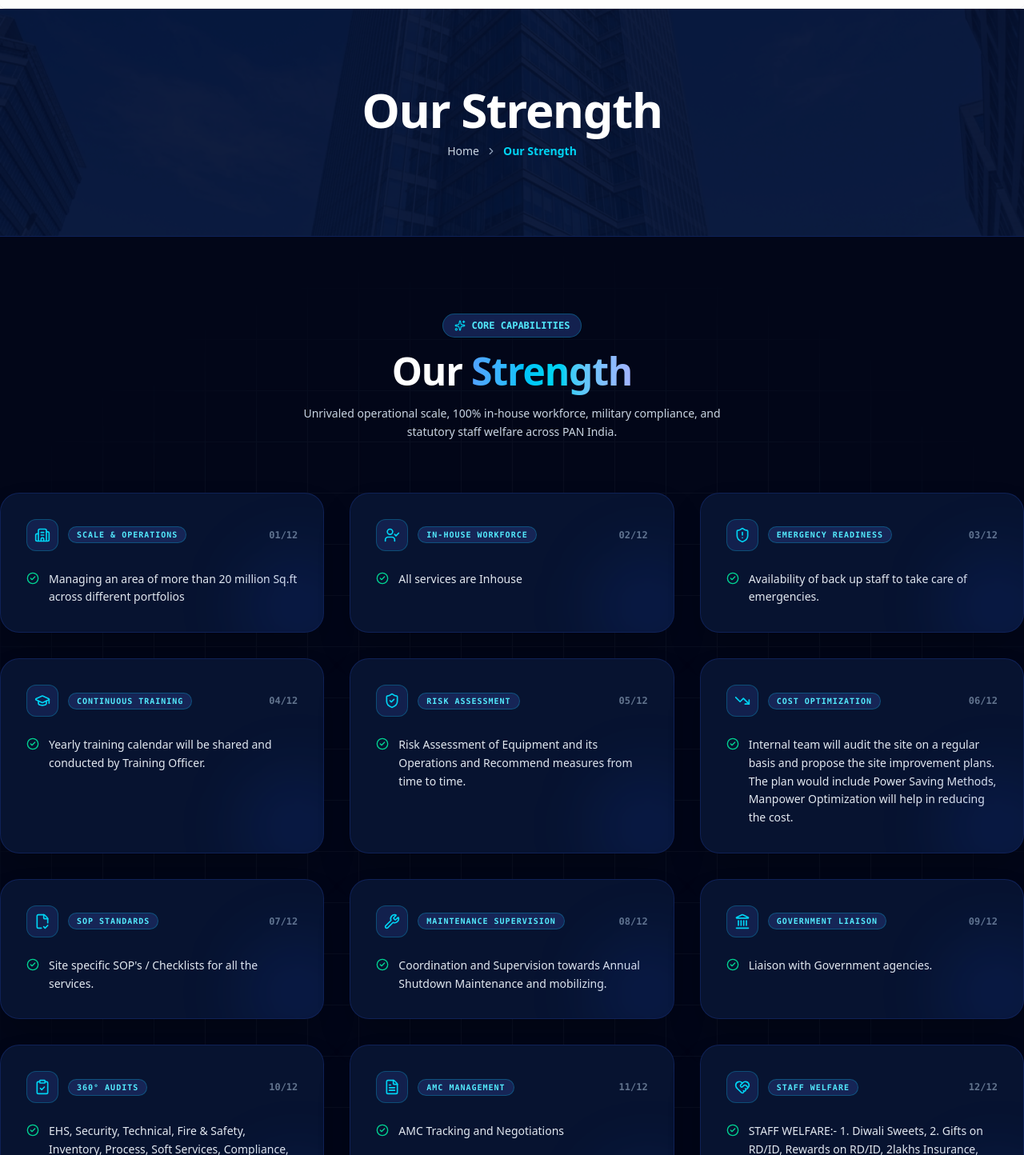
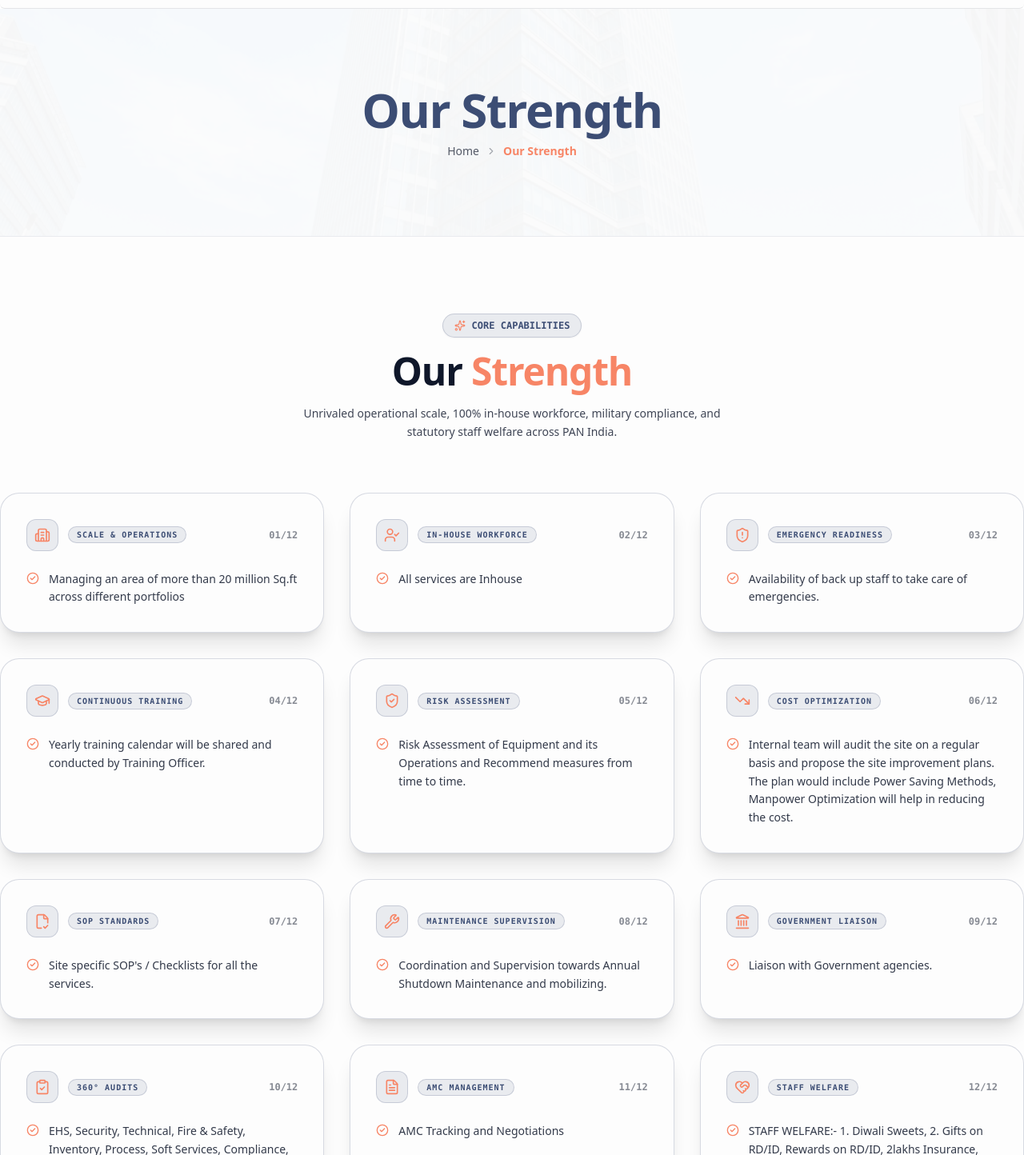
Before and after one commit to MISFOfficial/amazepms.com-redesign, a Next.js app: page /our-strength in a window 1280 px wide. Shown: the part 106-1550 px from the top of the page at 80% size. Built offline with nearby package versions, Linux system fonts and the light colour scheme.

Commit message:
refactor: update color palette and visual styles for the Our Strength components to use CSS variables

```diff
--- a/app/(home)/our-strength/Components/HeroSection/HeroSection.tsx
+++ b/app/(home)/our-strength/Components/HeroSection/HeroSection.tsx
@@ -7,9 +7,9 @@ import { ChevronRight } from "lucide-react";
 
 export function HeroSection() {
   return (
-    <section className="relative w-full bg-[#051336] py-16 sm:py-20 lg:py-24 border-b border-blue-900/40 overflow-hidden text-center text-white">
-      {/* Background Skyscraper City Image with Dark Overlay matching Screenshot */}
-      <div className="absolute inset-0 z-0 opacity-25">
+    <section className="relative w-full bg-[var(--white)] py-16 sm:py-20 lg:py-24 border-b border-[var(--primary)]/10 overflow-hidden text-center text-[var(--black)]">
+      {/* Background Skyscraper City Image with Light Overlay */}
+      <div className="absolute inset-0 z-0 opacity-10">
         <Image
           src="/hero_tower.png"
           alt="Amaze PMS Our Strength Skyscraper"
@@ -17,22 +17,22 @@ export function HeroSection() {
           className="object-cover"
           priority
         />
-        <div className="absolute inset-0 bg-[#051336]/80 mix-blend-multiply" />
+        <div className="absolute inset-0 bg-[var(--white)]/70" />
       </div>
 
       <div className="ratio relative z-10 flex flex-col items-center justify-center space-y-3">
-        {/* Title matching Screenshot */}
-        <h1 className="text-3xl sm:text-5xl lg:text-6xl font-bold tracking-tight text-white">
+        {/* Page Title */}
+        <h1 className="text-3xl sm:text-5xl lg:text-6xl font-bold tracking-tight text-[var(--primary)]">
           Our Strength
         </h1>
 
-        {/* Breadcrumb matching Screenshot: Home > Our Strength */}
-        <nav className="inline-flex items-center gap-2 text-xs sm:text-sm text-slate-300 font-medium">
-          <Link href="/" className="hover:text-white transition-colors">
+        {/* Breadcrumb Navigation: Home > Our Strength */}
+        <nav className="inline-flex items-center gap-2 text-xs sm:text-sm text-[var(--black)]/70 font-medium">
+          <Link href="/" className="hover:text-[var(--secondary)] transition-colors">
             Home
           </Link>
-          <ChevronRight className="w-3.5 h-3.5 text-slate-400" />
-          <span className="text-cyan-400 font-semibold">Our Strength</span>
+          <ChevronRight className="w-3.5 h-3.5 opacity-50" />
+          <span className="text-[var(--secondary)] font-semibold">Our Strength</span>
         </nav>
       </div>
     </section>
--- a/app/(home)/our-strength/Components/StrengthGrid/StrengthGrid.tsx
+++ b/app/(home)/our-strength/Components/StrengthGrid/StrengthGrid.tsx
@@ -38,28 +38,25 @@ export function StrengthGrid() {
   }, []);
 
   return (
-    <section className="relative w-full bg-slate-950 py-16 sm:py-24 border-b border-blue-950/80 overflow-hidden text-white">
-      {/* Background Mesh */}
-      <div className="absolute inset-0 bg-[linear-gradient(to_right,#1e293b_1px,transparent_1px),linear-gradient(to_bottom,#1e293b_1px,transparent_1px)] bg-[size:4rem_4rem] [mask-image:radial-gradient(ellipse_60%_50%_at_50%_50%,#000_70%,transparent_100%)] opacity-25 pointer-events-none" />
-
+    <section className="relative w-full bg-[var(--white)] py-16 sm:py-24 border-b border-[var(--primary)]/10 overflow-hidden text-[var(--black)]">
       <div className="ratio relative z-10">
-        {/* Section Header matching Screenshot */}
+        {/* Section Header */}
         <div className="text-center max-w-3xl mx-auto space-y-3 mb-12 sm:mb-16">
-          <div className="inline-flex items-center gap-2 px-3.5 py-1.5 bg-blue-950/90 border border-cyan-500/30 text-cyan-300 text-xs font-semibold rounded-full shadow-xs">
-            <Sparkles className="w-3.5 h-3.5 text-cyan-400 animate-pulse" />
+          <div className="inline-flex items-center gap-2 px-3.5 py-1.5 bg-[var(--primary)]/10 border border-[var(--primary)]/20 text-[var(--primary)] text-xs font-semibold rounded-full shadow-xs">
+            <Sparkles className="w-3.5 h-3.5 text-[var(--secondary)]" />
             <span className="font-mono uppercase text-[11px] sm:text-xs">
               CORE CAPABILITIES
             </span>
           </div>
 
-          <h2 className="text-3xl sm:text-4xl lg:text-5xl font-bold text-white tracking-tight leading-tight">
+          <h2 className="text-3xl sm:text-4xl lg:text-5xl font-bold text-[var(--black)] tracking-tight leading-tight">
             Our{" "}
-            <span className="bg-gradient-to-r from-blue-400 via-cyan-400 to-indigo-300 bg-clip-text text-transparent">
+            <span className="text-[var(--secondary)]">
               Strength
             </span>
           </h2>
 
-          <p className="text-xs sm:text-sm text-slate-300 font-sans max-w-xl mx-auto leading-relaxed">
+          <p className="text-xs sm:text-sm text-[var(--black)]/80 font-sans max-w-xl mx-auto leading-relaxed font-normal">
             Unrivaled operational scale, 100% in-house workforce, military compliance, and statutory staff welfare across PAN India.
           </p>
         </div>
--- a/app/(home)/our-strength/Components/StrengthGrid/components/StrengthCard.tsx
+++ b/app/(home)/our-strength/Components/StrengthGrid/components/StrengthCard.tsx
@@ -26,60 +26,57 @@ export const StrengthCard: React.FC<StrengthCardProps> = ({ item }) => {
   const getIcon = () => {
     switch (item.iconName) {
       case "Building2":
-        return <Building2 className="w-5 h-5 text-cyan-400" />;
+        return <Building2 className="w-5 h-5 text-[var(--secondary)]" />;
       case "UserCheck":
-        return <UserCheck className="w-5 h-5 text-cyan-400" />;
+        return <UserCheck className="w-5 h-5 text-[var(--secondary)]" />;
       case "ShieldAlert":
-        return <ShieldAlert className="w-5 h-5 text-cyan-400" />;
+        return <ShieldAlert className="w-5 h-5 text-[var(--secondary)]" />;
       case "GraduationCap":
-        return <GraduationCap className="w-5 h-5 text-cyan-400" />;
+        return <GraduationCap className="w-5 h-5 text-[var(--secondary)]" />;
       case "ShieldCheck":
-        return <ShieldCheck className="w-5 h-5 text-cyan-400" />;
+        return <ShieldCheck className="w-5 h-5 text-[var(--secondary)]" />;
       case "TrendingDown":
-        return <TrendingDown className="w-5 h-5 text-cyan-400" />;
+        return <TrendingDown className="w-5 h-5 text-[var(--secondary)]" />;
       case "FileCheck2":
-        return <FileCheck2 className="w-5 h-5 text-cyan-400" />;
+        return <FileCheck2 className="w-5 h-5 text-[var(--secondary)]" />;
       case "Wrench":
-        return <Wrench className="w-5 h-5 text-cyan-400" />;
+        return <Wrench className="w-5 h-5 text-[var(--secondary)]" />;
       case "Landmark":
-        return <Landmark className="w-5 h-5 text-cyan-400" />;
+        return <Landmark className="w-5 h-5 text-[var(--secondary)]" />;
       case "ClipboardCheck":
-        return <ClipboardCheck className="w-5 h-5 text-cyan-400" />;
+        return <ClipboardCheck className="w-5 h-5 text-[var(--secondary)]" />;
       case "FileText":
-        return <FileText className="w-5 h-5 text-cyan-400" />;
+        return <FileText className="w-5 h-5 text-[var(--secondary)]" />;
       case "HeartHandshake":
-        return <HeartHandshake className="w-5 h-5 text-cyan-400" />;
+        return <HeartHandshake className="w-5 h-5 text-[var(--secondary)]" />;
       default:
-        return <CheckCircle2 className="w-5 h-5 text-cyan-400" />;
+        return <CheckCircle2 className="w-5 h-5 text-[var(--secondary)]" />;
     }
   };
 
   return (
-    <div className="strength-card group relative bg-[#071330] rounded-2xl sm:rounded-3xl p-6 sm:p-8 border border-blue-900/40 shadow-2xl hover:border-cyan-500/50 transition-all duration-500 flex flex-col justify-between h-full overflow-hidden">
-      {/* Background Radial Glow */}
-      <div className="absolute -right-10 -bottom-10 w-36 h-36 bg-blue-600/10 rounded-full blur-2xl group-hover:bg-cyan-500/20 transition-all duration-500 pointer-events-none" />
-
+    <div className="strength-card group relative bg-[var(--white)] rounded-2xl sm:rounded-3xl p-6 sm:p-8 border border-[var(--primary)]/20 shadow-xl hover:border-[var(--secondary)] hover:shadow-2xl transition-all duration-500 flex flex-col justify-between h-full overflow-hidden text-[var(--black)]">
       <div>
         {/* Card Header */}
         <div className="flex items-center justify-between gap-3 mb-4">
           <div className="flex items-center gap-3">
-            <div className="w-10 h-10 rounded-xl bg-blue-950/80 border border-cyan-500/30 flex items-center justify-center shrink-0 group-hover:scale-105 transition-all duration-300">
+            <div className="w-10 h-10 rounded-xl bg-[var(--primary)]/10 border border-[var(--primary)]/20 flex items-center justify-center shrink-0 group-hover:scale-105 transition-all duration-300">
               {getIcon()}
             </div>
-            <span className="text-[10px] font-mono font-bold text-cyan-300 uppercase tracking-widest px-2.5 py-0.5 rounded-full bg-blue-950 border border-cyan-500/30">
+            <span className="text-[10px] font-mono font-bold text-[var(--primary)] uppercase tracking-widest px-2.5 py-0.5 rounded-full bg-[var(--primary)]/10 border border-[var(--primary)]/20">
               {item.category}
             </span>
           </div>
 
-          <span className="text-xs font-mono font-bold text-slate-500">
+          <span className="text-xs font-mono font-bold text-[var(--black)]/50">
             {item.number}/12
           </span>
         </div>
 
         {/* Text Content */}
         <div className="flex items-start gap-3 pt-2">
-          <CheckCircle2 className="w-4 h-4 text-emerald-400 shrink-0 mt-0.5" />
-          <p className="text-xs sm:text-sm text-slate-200 font-medium leading-relaxed font-sans group-hover:text-white transition-colors">
+          <CheckCircle2 className="w-4 h-4 text-[var(--secondary)] shrink-0 mt-0.5" />
+          <p className="text-xs sm:text-sm text-[var(--black)]/85 font-medium leading-relaxed font-sans group-hover:text-[var(--primary)] transition-colors">
             {item.text}
           </p>
         </div>
```
